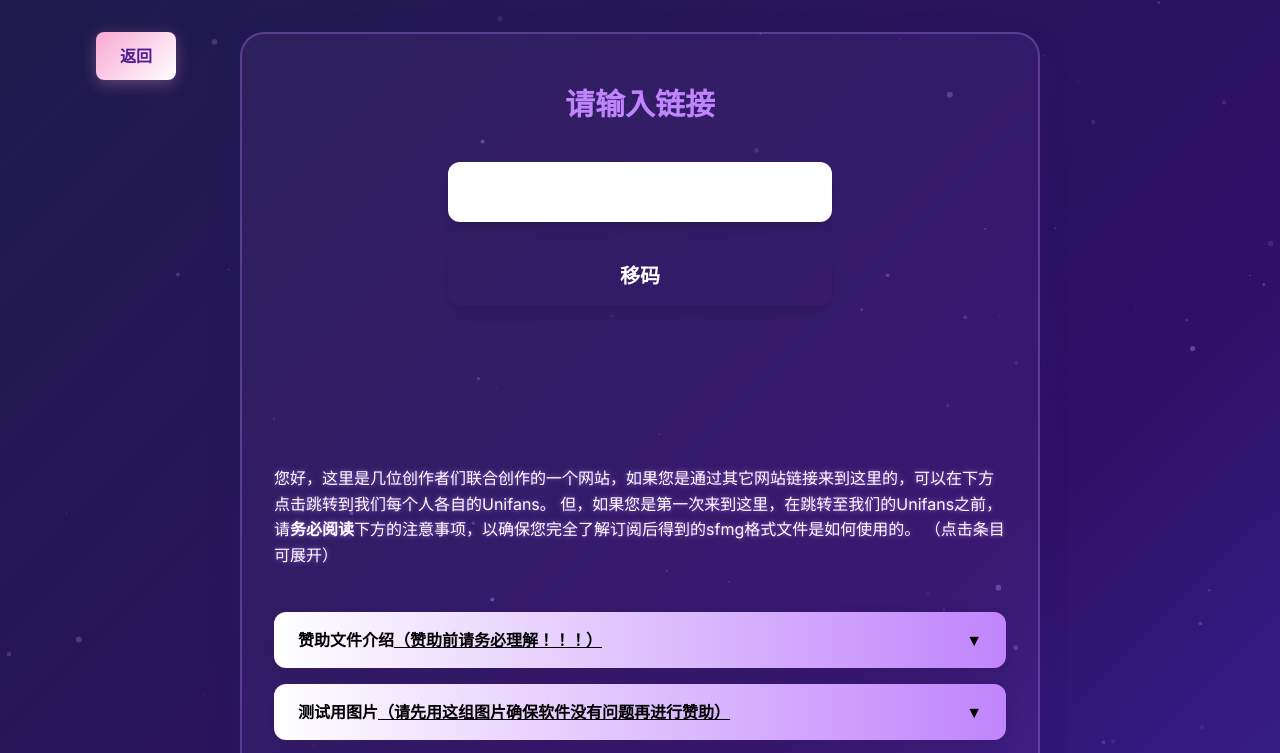
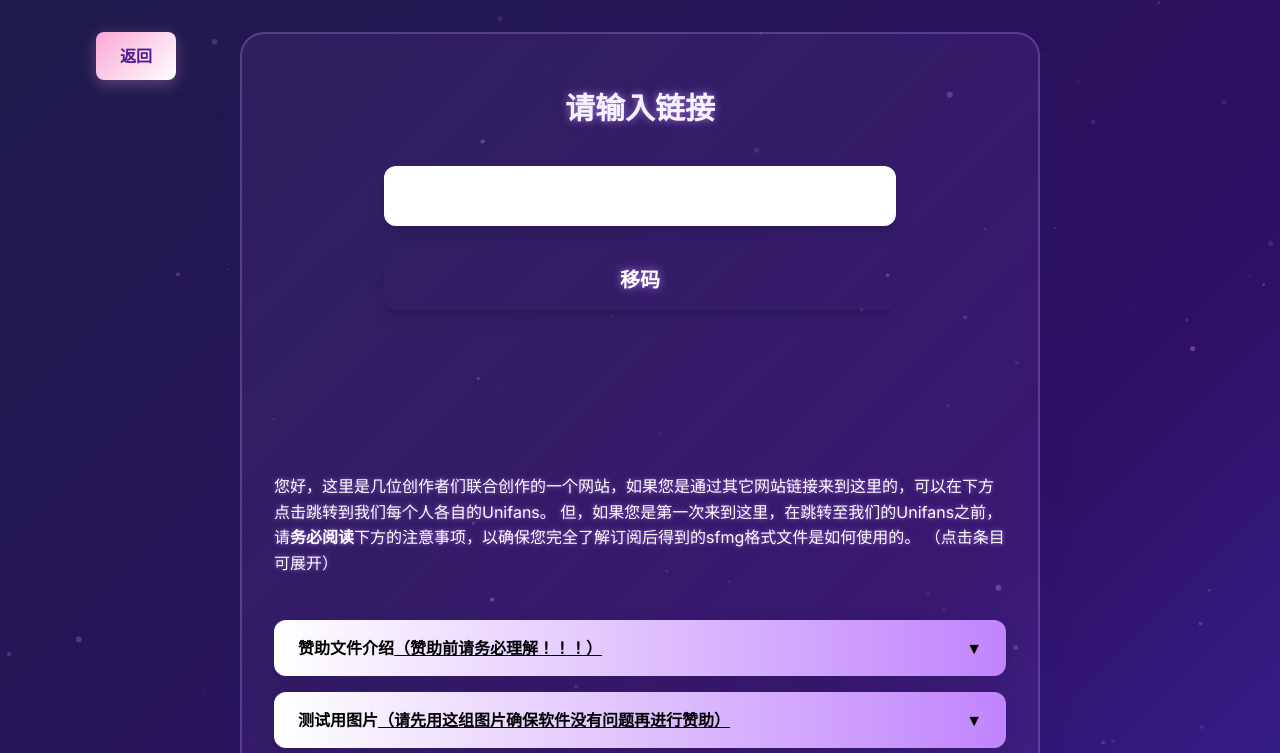
Before and after one commit to Celistra/recoder, a plain HTML site: page index.html in a window 1280 px wide. Both pictures are taken after a click on the element "简体中文". Shown: the top 753 px of the page. Drawn offline with nearby package versions, Linux system fonts and the light colour scheme.

Commit message:
Update index.html

```diff
--- a/index.html
+++ b/index.html
@@ -1151,30 +1151,36 @@ However, if you are visiting here for the first time, before proceeding to our U
 
             // 上方：输入框区域（只改文案）
             document.getElementById('profileContent').innerHTML = `
-                <div class="text-center py-5">
-                    <h2 class="text-3xl font-bold mb-10" style="color: var(--primary-color);">请输入链接</h2>
+                <div class="text-center py-6 max-w-2xl mx-auto"> <!-- 缩小整体区域：py-8→py-6, max-w-md→max-w-2xl -->
+                    <h2 class="text-3xl font-bold mb-10 text-var(--primary-color) hover:transform hover:translate-x-2 transition-all duration-300"
+                        style="text-shadow: 0 0 8px rgba(192, 132, 252, 0.8);">
+                        请输入链接
+                    </h2>
 
-                    <div class="max-w-sm mx-auto">
+                    <div class="max-w-lg mx-auto"> <!-- 进一步收紧输入框宽度 -->
                         <input
                             type="text"
                             id="redeemCode"
                             placeholder=""
-                            class="w-full px-6 py-4 text-lg text-gray-800 rounded-xl focus:outline-none focus:ring-4 focus:ring-var(--primary-color) mb-6 shadow-lg transition-all duration-300 hover:shadow-2xl hover:scale-105"
+                            class="w-full px-6 py-4 text-lg text-gray-800 rounded-xl focus:outline-none focus:ring-4 focus:ring-var(--primary-color) mb-6 shadow-lg hover:transform hover:translate-x-1 transition-all duration-300"
                             autocomplete="off"
                         >
                         <br>
                         <button
                             onclick="submitRedeem()"
-                            class="w-full px-8 py-4 bg-gradient-to-r from-var(--primary-color) to-var(--secondary-color) text-white text-xl font-bold rounded-xl shadow-lg transition-all duration-300 hover:shadow-2xl hover:scale-110"
+                            class="w-full px-8 py-4 bg-gradient-to-r from-var(--primary-color) to-var(--secondary-color) text-white text-xl font-bold rounded-xl shadow-lg hover:transform hover:scale-105 hover:translate-x-1 transition-all duration-500"
+                            style="text-shadow: 0 0 10px rgba(192, 132, 252, 0.9);"
                         >
                             移码
                         </button>
                     </div>
 
-                    <div id="redeemResult" class="mt-10 text-xl min-h-24"></div>
+                    <div id="redeemResult" class="mt-10 text-xl min-h-24 px-4">
+                        <!-- 结果文字也会自动继承原 p 标签的悬停动效 -->
+                    </div>
                 </div>
 
-                <!-- 下面恢复所有原版手风琴内容 -->
+                <!-- 恢复所有原版手风琴内容 -->
                 ${profileConfig.bio[language]}
             `;
 
```
